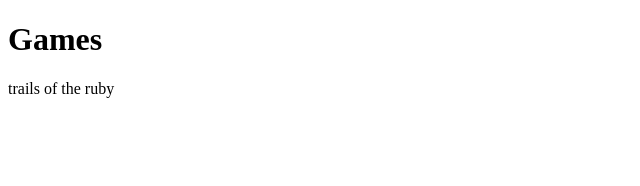
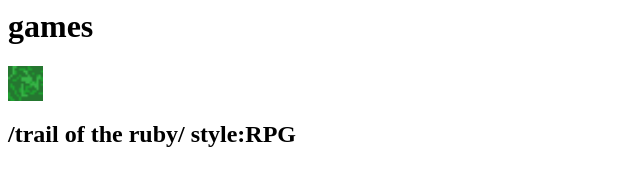
Before and after one commit to agare87900/BlackCatStudios, a plain HTML site: page index.html in a window 1280 px wide. Shown: the whole page, without its empty margins (0-640 px from the left). Drawn offline with Linux system fonts and the light colour scheme.

Commit message:
Add files via upload

```diff
--- a/index.html
+++ b/index.html
@@ -1,12 +1,12 @@
-<!DOCTYPE html>
-<html>
+<html lang="en">
 <head>
+    <meta charset="UTF-8">
+    <meta name="viewport" content="width=device-width, initial-scale=1.0">
     <title>BlackCatStudios.net</title>
 </head>
 <body>
-    <h1>Games</h1>
-    <p>trails of the ruby</p>
+    <h1>games</h1>
+    <img src="grass_top.png" alt="trail of the ruby" style="max-width: 100%; height: 35;">
+    <h2>/trail of the ruby/ style:RPG</h2>
 </body>
-</body>
-
 </html>
```
Also changed, not shown: grass_top.png (added).
